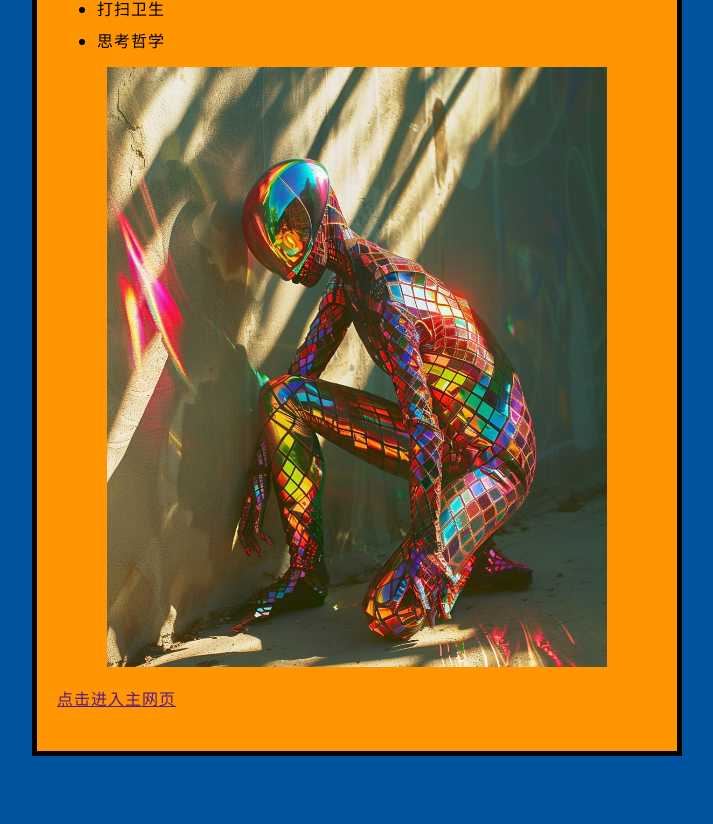
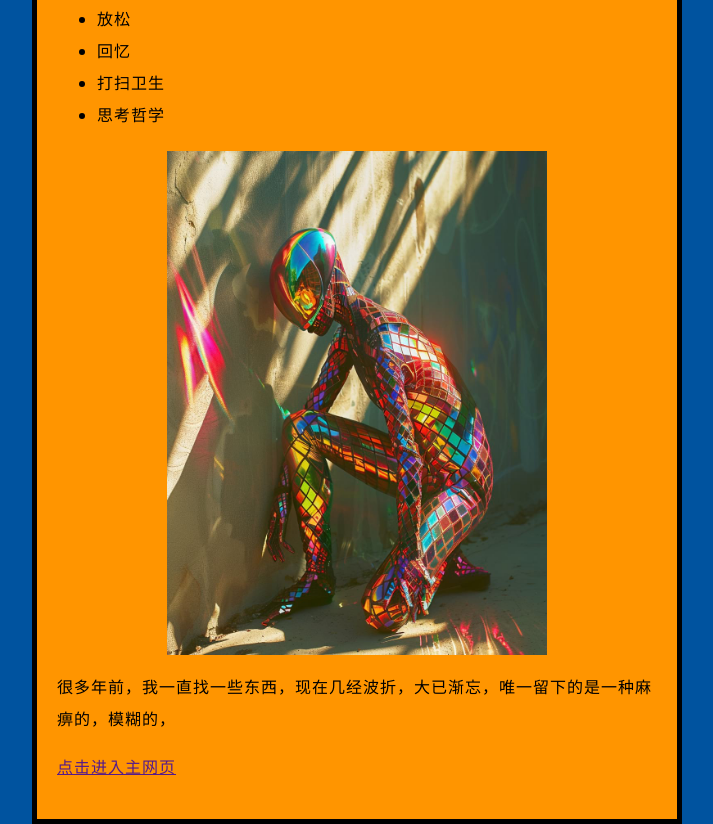
Before and after one commit to ywx001/ywx001.github.io, a plain HTML site: page index.html in a window 1280 px wide. Shown: the part 338-1162 px from the top of the page, without its empty margins (283-996 px from the left). Before the commit the page ends 1094 px from the top, so only its background shows below. Drawn offline with nearby package versions, Linux system fonts and the light colour scheme.

Commit message:
another commit

```diff
--- a/index.html
+++ b/index.html
@@ -26,6 +26,7 @@
 		<li>思考哲学</li>
 	</ul>
 	<img src="images/color-man.jpg" alt="My test image" />
+	<p>很多年前，我一直找一些东西，现在几经波折，大已渐忘，唯一留下的是一种麻痹的，模糊的，</p>
 	<p><a href="">点击进入主网页</a></p>
   </body>
 </html>
--- a/styles/style.css
+++ b/styles/style.css
@@ -1,5 +1,5 @@
 html {
-  font-size: 10px; /* px 表示“像素（pixel）”: 基础字号为 10 像素 */
+  font-size: 20px; /* px 表示“像素（pixel）”: 基础字号为 10 像素 */
   font-family: "Open Sans", sans-serif; /* 这应该是你从 Google Fonts 得到的其余输出。 */
   background-color: #00539f;
 }
@@ -34,8 +34,7 @@ body {
 img {
   display: block;
   margin: 0 auto;
-  width: 500px;
-  height: 600px;
+  max-width: 380px;
 }
 
 .special {
```
